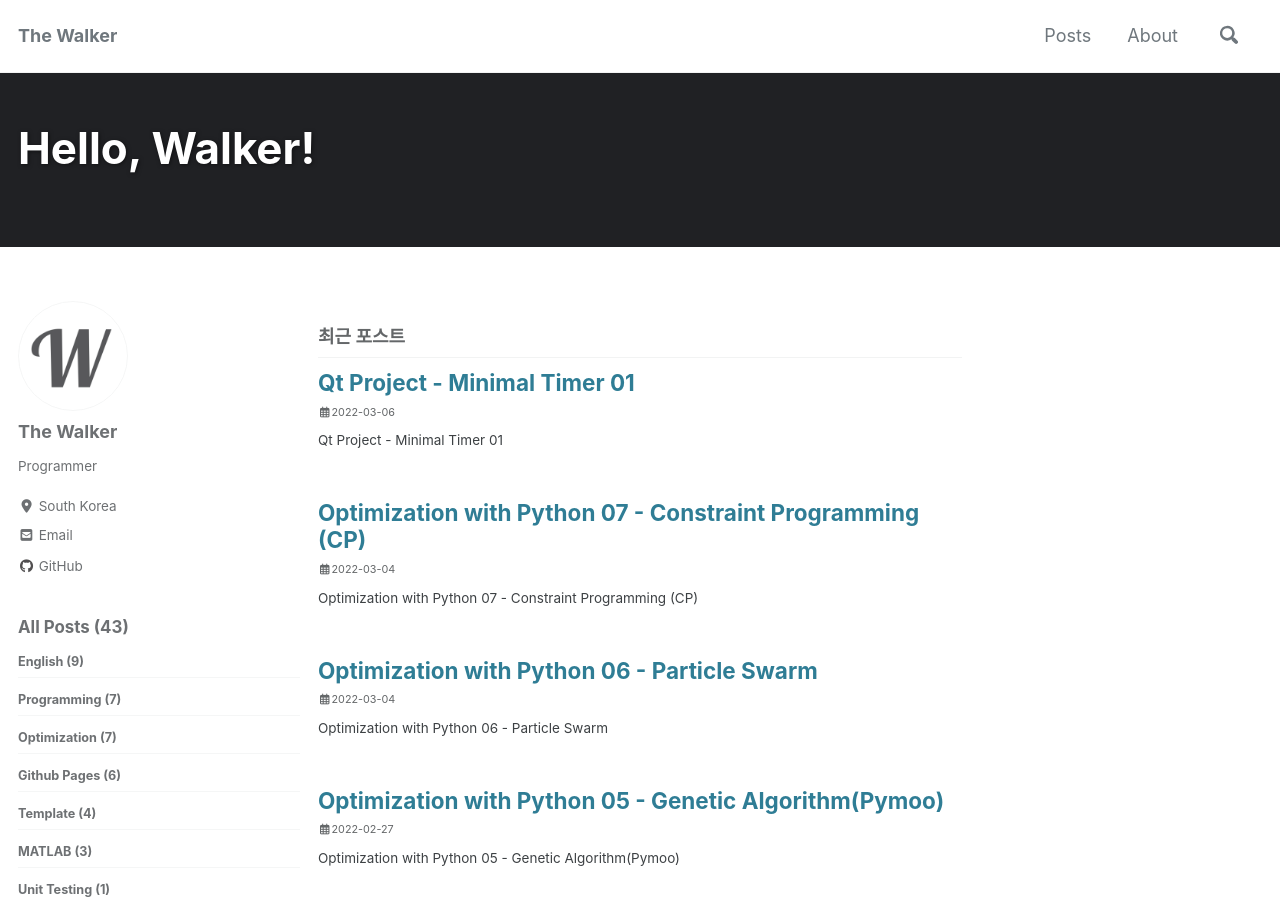
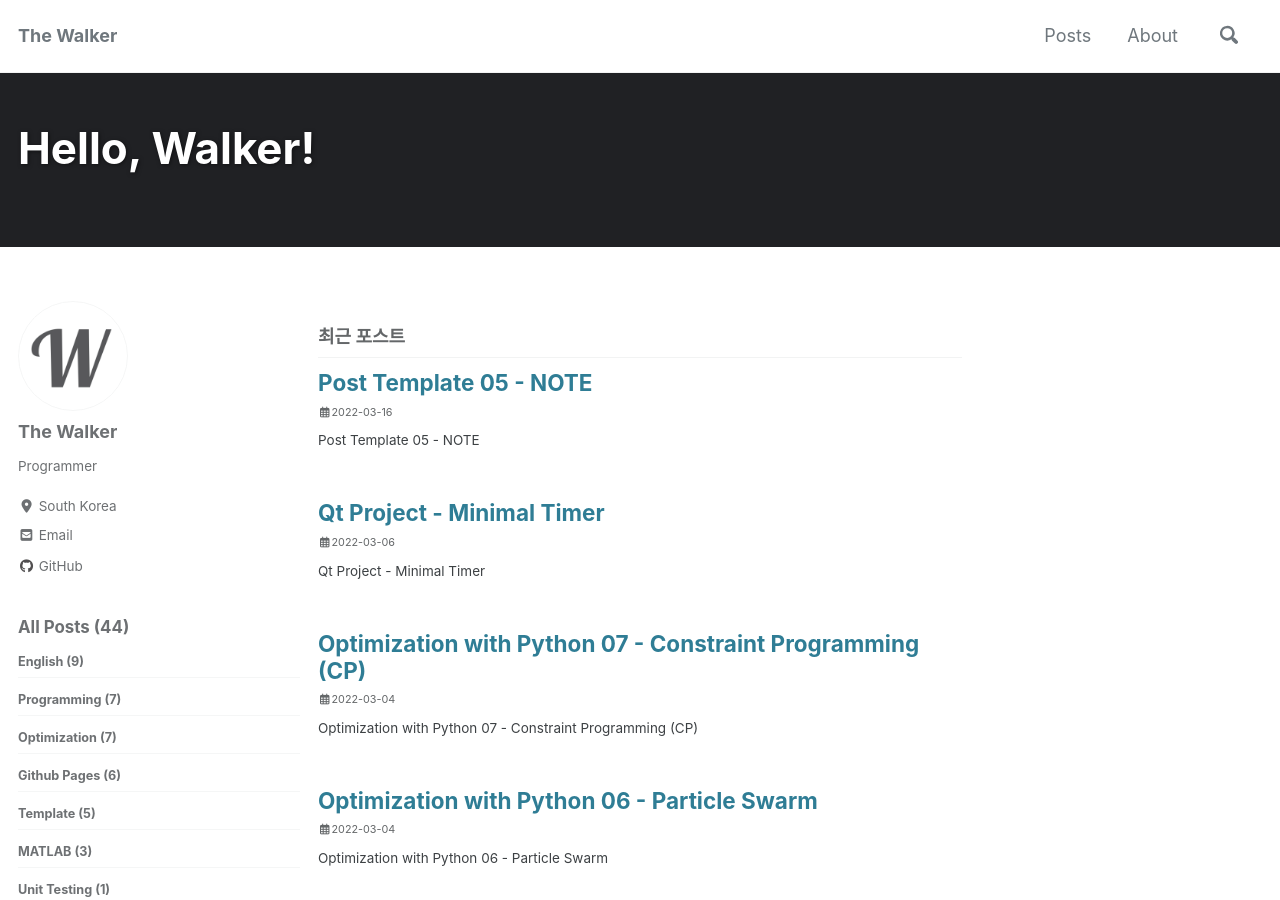
Before and after one commit to sytone/thewalkery.github.io, a Jekyll site: the page built from index.html, in a window 1280 px wide and 900 px high. Built offline with Jekyll 4.4.1, drawn with Linux system fonts in a browser that asks for light colours; cached includes are drawn as plain includes; nearby versions of some CDN libraries; the list of posts is cut into pages by our own code; some of the changed text lies outside the part shown.

Commit message:
Added template: Note

```diff
--- a/_posts/2022-03-06-minimal-timer-01.md
+++ b/_posts/2022-03-06-minimal-timer-01.md
@@ -1,6 +1,6 @@
 ---
-title: "Qt Project - Minimal Timer 01"
-excerpt: "Qt Project - Minimal Timer 01"
+title: "Qt Project - Minimal Timer"
+excerpt: "Qt Project - Minimal Timer"
 date: 2022-03-06 10:00:00 +0900
 header:
   overlay_image: /assets/images/unsplash-emile-perron.jpg
--- /dev/null
+++ b/_posts/2022-03-16-template-05.md
@@ -0,0 +1,12 @@
+---
+title: "Post Template 05 - NOTE"
+excerpt: "Post Template 05 - NOTE"
+date: 2022-03-16 15:00:00 +0900
+header:
+  overlay_image: /assets/images/unsplash-Aaron-Burden.jpg
+  overlay_filter: 0.5
+  caption: "Photo by [**Thomas T**](https://unsplash.com/@aaronburden) on [**Unsplash**](https://unsplash.com/)"
+categories:
+  - Template
+---
+# Post Template 04 - NOTE
```
Also changed, not shown: assets/images/unsplash-Aaron-Burden.jpg (added).
